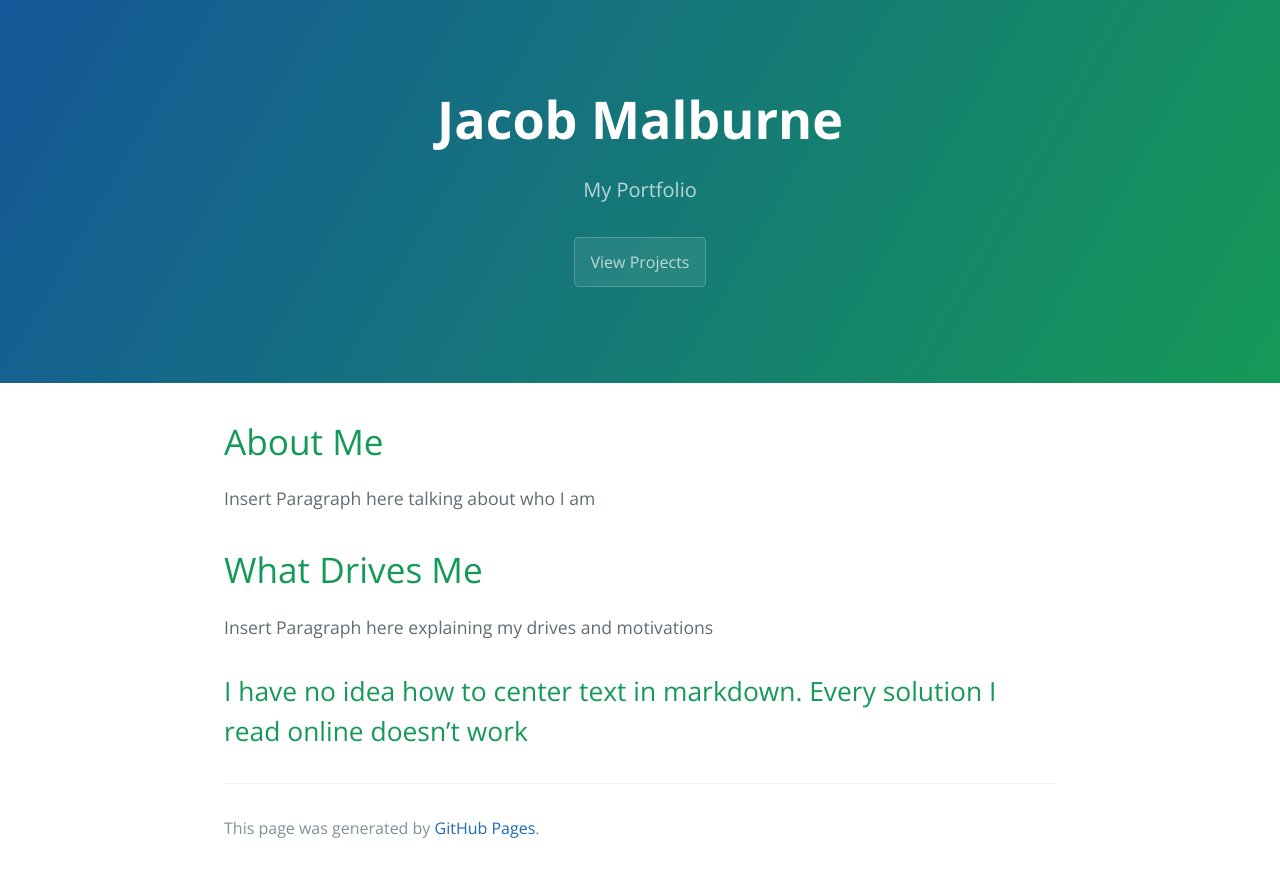
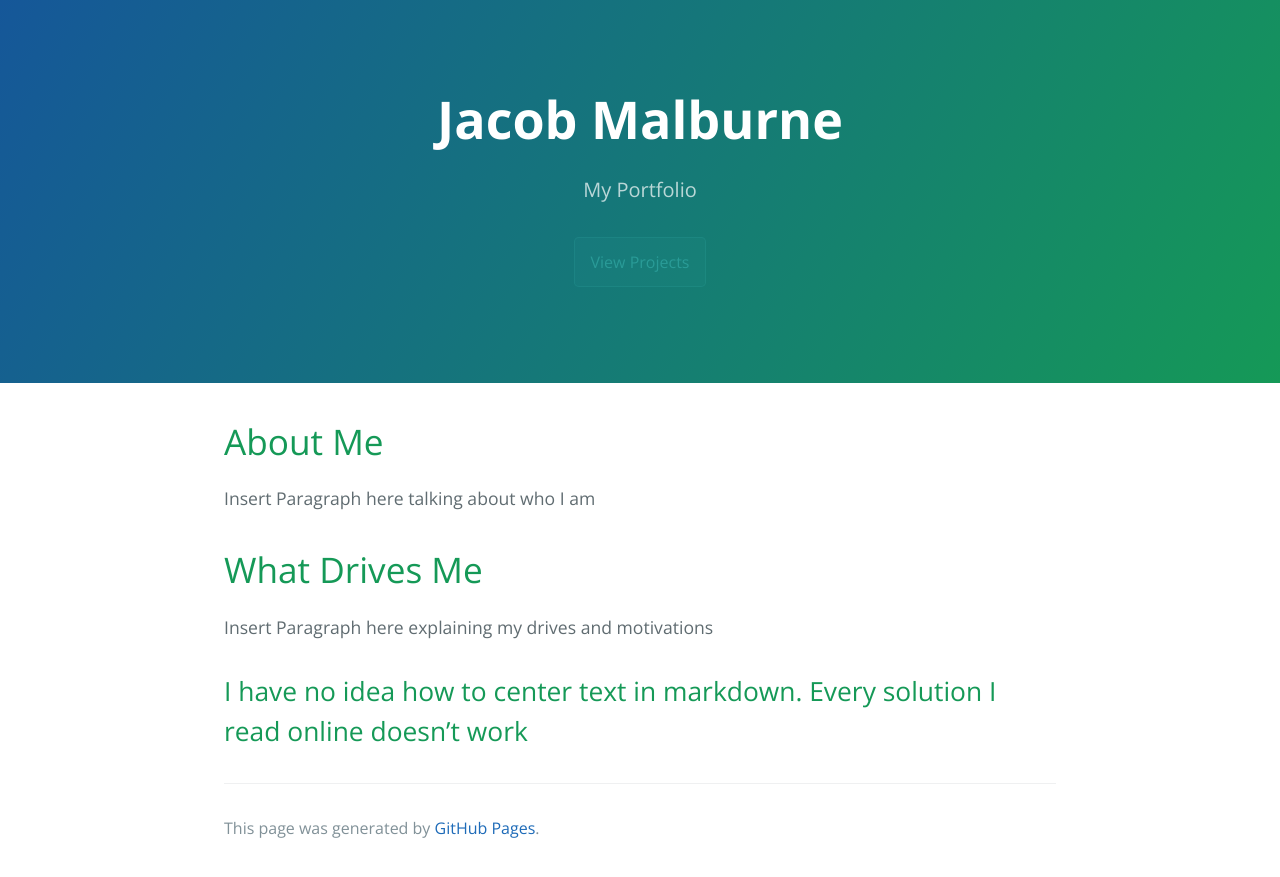
Before and after one commit to JakeMal-AGGP/JakeMal-AGGP.github.io, a Jekyll site: the page built from index.md, in a window 1280 px wide. Shown: the top 877 px of the page. Built offline with Jekyll 4.4.1, drawn with Linux system fonts in a browser that asks for light colours.

Commit message:
Update jekyll-theme-cayman.scss

```diff
--- a/_sass/jekyll-theme-cayman.scss
+++ b/_sass/jekyll-theme-cayman.scss
@@ -64,19 +64,19 @@ a {
 .btn {
   display: inline-block;
   margin-bottom: 1rem;
-  color: rgba(255, 255, 255, 0.7);
-  background-color: rgba(255, 255, 255, 0.08);
-  border-color: rgba(255, 255, 255, 0.2);
+  color: rgba(50, 168, 164, 0.7);
+  background-color: rgba(50, 168, 164, 0.08);
+  border-color: rgba(50, 168, 164, 0.2);
   border-style: solid;
   border-width: 1px;
   border-radius: 0.3rem;
   transition: color 0.2s, background-color 0.2s, border-color 0.2s;
 
   &:hover {
-    color: rgba(255, 255, 255, 0.8);
+    color: rgba(50, 168, 164, 0.8);
     text-decoration: none;
-    background-color: rgba(255, 255, 255, 0.2);
-    border-color: rgba(255, 255, 255, 0.3);
+    background-color: rgba(50, 168, 164, 0.2);
+    border-color: rgba(50, 168, 164, 0.3);
   }
 
   + .btn {
```
